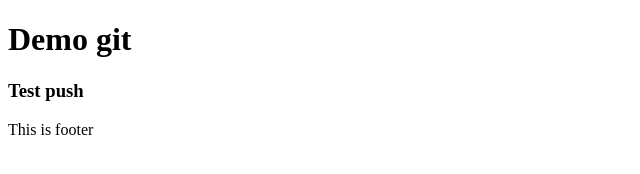
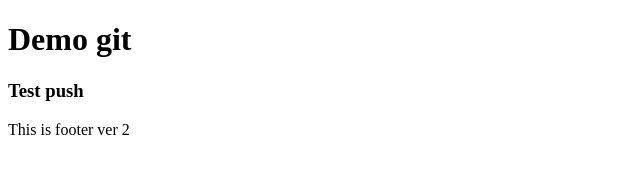
Before and after one commit to lqvinh12/git-demo-fe53e, a plain HTML site: page index.html in a window 1280 px wide. Shown: the full height of the page, 0-640 px from the left. Drawn offline with Linux system fonts and the light colour scheme.

Commit message:
footer ver 2

```diff
--- a/index.html
+++ b/index.html
@@ -8,7 +8,7 @@
 <body>
     <h1>Demo git</h1>
     <h3>Test push</h3>
-    <footer>This is footer</footer>
+    <footer>This is footer ver 2</footer>
 
 </body>
 </html>
```
